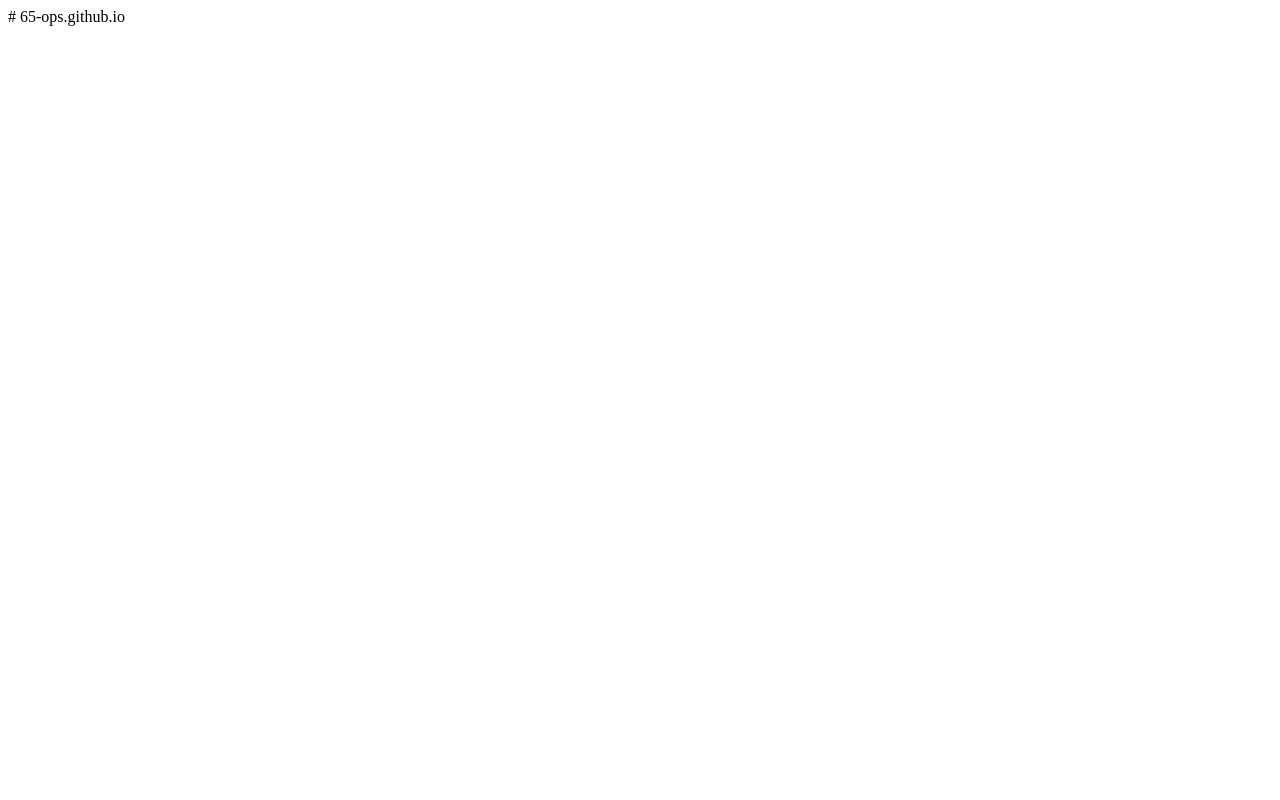
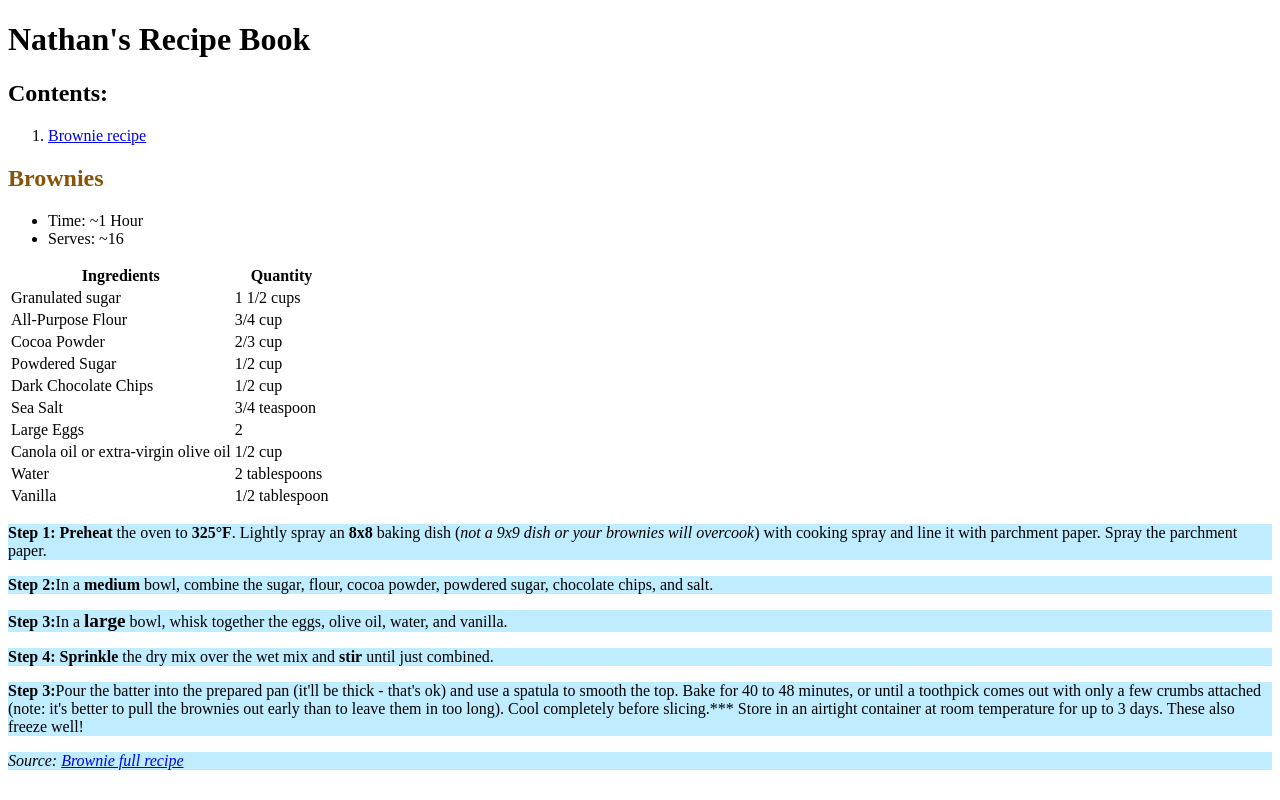
Before and after one commit to 65-ops/65-ops.github.io, a plain HTML site: page index.html in a window 1280 px wide. Drawn offline with Linux system fonts and the light colour scheme.

Commit message:
Update index.html

```diff
--- a/index.html
+++ b/index.html
@@ -1 +1,108 @@
-# 65-ops.github.io
+<!DOCTYPE html>
+<html>
+    <head>
+        <title>nathan mooreSpin-off of "Project: Recipe book"</title>
+        <meta charset="utf-8">
+        <style>
+        #tablehead {
+            font-style: bold;
+        }
+
+        #large {
+            font-size: 1.20em;
+        }
+
+        #brownie {
+            color: rgb(138, 83, 7);
+        }
+
+        p {
+            background-color: rgb(191, 236, 255);
+        }
+        </style>
+    </head>
+    <body>
+
+        <h1>Nathan's Recipe Book</h1>
+
+        <h2>Contents:</h2>
+
+        <ol>
+            <li><a href="#brownie">Brownie recipe</a></li>
+        </ol>
+
+        <h2 id="brownie">Brownies</h2>
+
+        <ul>
+            <li>Time: ~1 Hour</li>
+            <li>Serves: ~16</li>
+        </ul>
+
+        <table>
+            <thead>
+                <tr>
+                    <th id ="tablehead">Ingredients</th>
+
+                    <th>Quantity</th>
+                </tr>
+
+            </thead>
+            <tbody>
+            <tr>
+                <td> Granulated sugar </td>
+                <td>1 1/2 cups </td>
+            </tr>
+            <tr>
+                <td> All-Purpose Flour </td>
+                <td>3/4 cup </td>
+            </tr>
+            <tr>
+                <td> Cocoa Powder </td>
+                <td>2/3 cup </td>
+            </tr>
+            <tr>
+                <td> Powdered Sugar </td>
+                <td>1/2 cup </td>
+            </tr>
+            <tr>
+                <td> Dark Chocolate Chips </td>
+                <td>1/2 cup </td>
+            </tr>
+            <tr>
+                <td> Sea Salt </td>
+                <td>3/4 teaspoon </td>
+            </tr>
+            <tr>
+                <td> Large Eggs </td>
+                <td>2 </td>
+            </tr>
+            <tr>
+                <td> Canola oil or extra-virgin olive oil </td>
+                <td>1/2 cup </td>
+            </tr>
+            <tr>
+                <td> Water </td>
+                <td>2 tablespoons </td>
+            </tr>
+            <tr>
+                <td> Vanilla </td>
+                <td>1/2 tablespoon</td>
+            </tr>
+            </tbody>
+        </table>
+
+        <p><strong>Step 1:</strong> <strong>Preheat</strong> the oven to <strong>325°F</strong>. Lightly spray an <strong>8x8</strong> baking dish (<em>not a 9x9 dish or your brownies will overcook</em>) with cooking spray and line it with parchment paper. Spray the parchment paper.
+</p>
+
+<p><strong>Step 2:</strong>In a <strong>medium</strong> bowl, combine the sugar, flour, cocoa powder, powdered sugar, chocolate chips, and salt.</p>
+
+<p><strong>Step 3:</strong>In a <strong id = "large">large</strong> bowl, whisk together the eggs, olive oil, water, and vanilla.</p>
+
+<p><strong>Step 4: Sprinkle</strong> the dry mix over the wet mix and <strong>stir</strong> until just combined.</p>
+
+<p><strong>Step 3:</strong>Pour the batter into the prepared pan (it'll be thick - that's ok) and use a spatula to smooth the top. Bake for 40 to 48 minutes, or until a toothpick comes out with only a few crumbs attached (note: it's better to pull the brownies out early than to leave them in too long). Cool completely before slicing.*** Store in an airtight container at room temperature for up to 3 days. These also freeze well!</p>
+
+    <p><em>Source: <a href="https://www.justtherecipe.com/?url=https://www.loveandlemons.com/brownies-recipe/">Brownie full recipe</a></em></p>
+
+    </body>
+</html>
```
